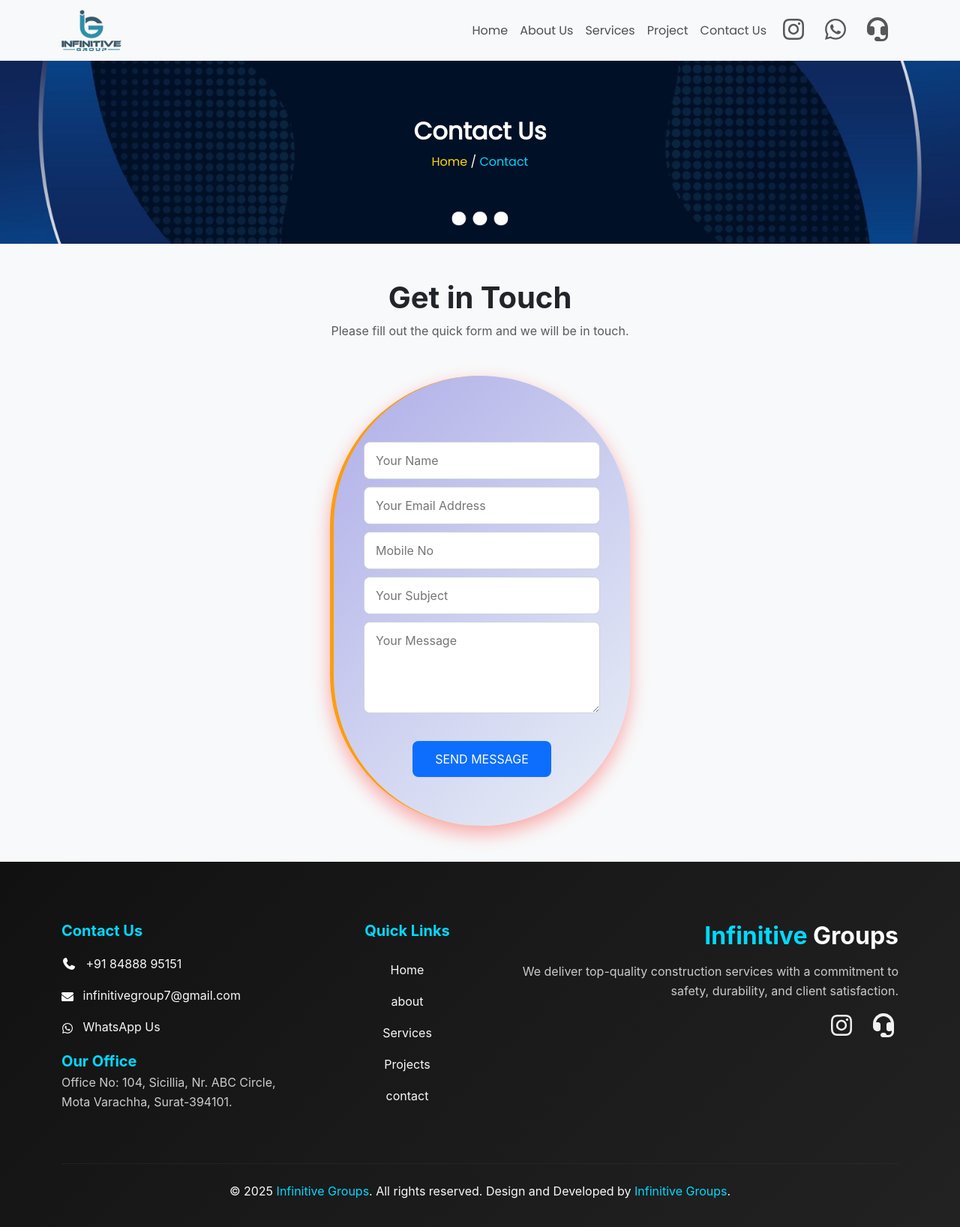
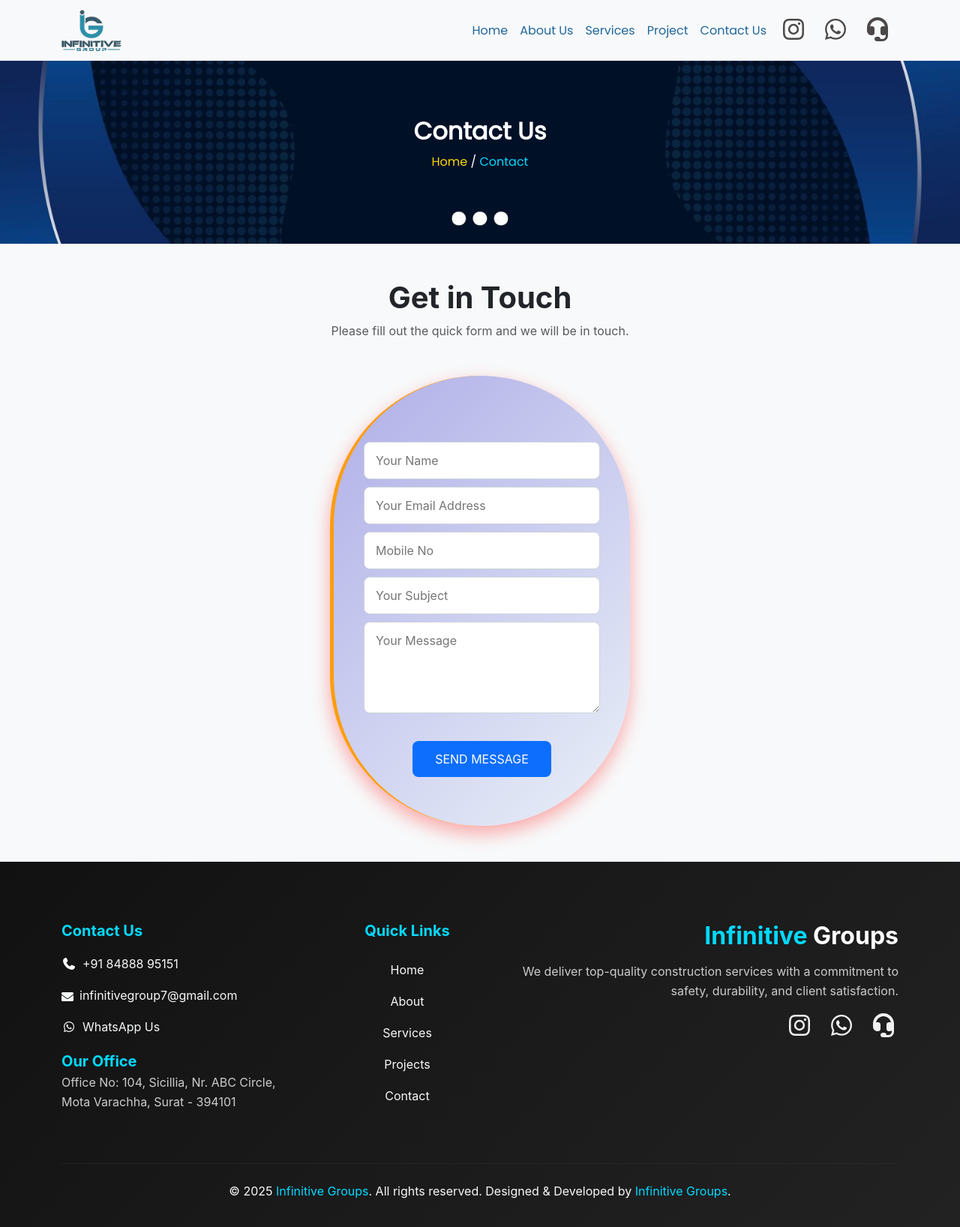
Before and after one commit to Dharmik-Sinojiya/infinitivegroups, a React (Create React App) app: page /contact in a window 1280 px wide. Shown: the top 1636 px of the page at 75% size. Built offline with nearby package versions, Linux system fonts and the light colour scheme.

Commit message:
23-12 chnage

```diff
--- a/src/comoncomponents/Footer.js
+++ b/src/comoncomponents/Footer.js
@@ -3,14 +3,15 @@ import "./footer.css";
 import { Link } from "react-router-dom";
 import { FontAwesomeIcon } from "@fortawesome/react-fontawesome";
 import { faPhone, faHeadset } from "@fortawesome/free-solid-svg-icons";
-import { faInstagram } from "@fortawesome/free-brands-svg-icons";
-import { FaEnvelope, FaWhatsapp } from "react-icons/fa";
+import { faInstagram, faWhatsapp } from "@fortawesome/free-brands-svg-icons";
+import { FaEnvelope } from "react-icons/fa";
 
 function Footer() {
   return (
     <footer data-aos="fade-up">
       <div className="container">
         <div className="row g-5 footer-main-content">
+
           {/* Contact Info - LEFT */}
           <div className="col-lg-4 col-md-6 text-center text-md-start order-lg-1 order-2">
             <h5 className="fw-bold">Contact Us</h5>
@@ -20,28 +21,33 @@ function Footer() {
                   href="tel:+918488895151"
                   className="footer-link text-light py-1 d-block"
                 >
-                  <FontAwesomeIcon icon={faPhone} className="me-2" /> +91 84888
-                  95151
+                  <FontAwesomeIcon icon={faPhone} className="me-2" />
+                  +91 84888 95151
                 </a>
               </li>
+
               <li className="mb-2">
                 <a
-                  href="mailto:iinfinitivegroup7@gmail.com"
+                  href="mailto:infinitivegroup7@gmail.com"
                   className="footer-link text-light py-1 d-block"
                 >
-                  <FaEnvelope className="me-2" /> infinitivegroup7@gmail.com
+                  <FaEnvelope className="me-2" />
+                  infinitivegroup7@gmail.com
                 </a>
               </li>
+
               <li className="mb-2">
                 <a
-                  href="https://wa.me/918488895151"
+                  href="https://wa.me/+918264856916"
                   target="_blank"
                   rel="noopener noreferrer"
                   className="footer-link text-light py-1 d-block"
                 >
-                  <FaWhatsapp className="me-2" /> WhatsApp Us
+                  <FontAwesomeIcon icon={faWhatsapp} className="me-2" />
+                  WhatsApp Us
                 </a>
               </li>
+
               <li className="mt-3">
                 <h5 className="fw-bold mb-1" style={{ color: "#00d9ff" }}>
                   Our Office
@@ -49,7 +55,7 @@ function Footer() {
                 <p className="mb-0">
                   Office No: 104, Sicillia, Nr. ABC Circle,
                 </p>
-                <p className="mb-0">Mota Varachha, Surat-394101.</p>
+                <p className="mb-0">Mota Varachha, Surat - 394101</p>
               </li>
             </ul>
           </div>
@@ -58,15 +64,11 @@ function Footer() {
           <div className="col-lg-2 col-md-6 d-flex flex-column align-items-center text-center order-lg-2 order-1">
             <h5 className="fw-bold">Quick Links</h5>
             <ul className="list-unstyled mt-3">
-              {["Home", "about", "Services", "Projects", "contact"].map(
+              {["Home", "About", "Services", "Projects", "Contact"].map(
                 (link, idx) => (
                   <li key={idx} className="mb-2">
                     <Link
-                      to={
-                        link === "Home"
-                          ? "/"
-                          : `/${link.toLowerCase().replace(" ", "")}`
-                      }
+                      to={link === "Home" ? "/" : `/${link.toLowerCase()}`}
                       className="footer-link text-light py-1 d-block"
                     >
                       {link}
@@ -84,6 +86,7 @@ function Footer() {
                 Infinitive <span style={{ color: "#fff" }}>Groups</span>
               </h2>
             </Link>
+
             <p className="mt-3">
               We deliver top-quality construction services with a commitment to
               safety, durability, and client satisfaction.
@@ -102,7 +105,16 @@ function Footer() {
                   className="footer-icon"
                 />
               </a>
-              <a href="tel:+91 v8488895151">
+
+              <a href="https://wa.me/+918264856916" aria-label="WhatsApp">
+                <FontAwesomeIcon
+                  icon={faWhatsapp}
+                  size="2x"
+                  className="footer-icon"
+                />
+              </a>
+
+              <a href="tel:+918488895151" aria-label="Customer Support">
                 <FontAwesomeIcon
                   icon={faHeadset}
                   size="2x"
@@ -118,8 +130,9 @@ function Footer() {
         {/* Bottom Section */}
         <div className="text-center text-light bottom-section">
           <p>
-            © 2025 <span style={{ color: "#00d9ff" }}>Infinitive Groups</span>.
-            All rights reserved. Design and Developed by{" "}
+            © 2025{" "}
+            <span style={{ color: "#00d9ff" }}>Infinitive Groups</span>. All
+            rights reserved. Designed & Developed by{" "}
             <span style={{ color: "#00d9ff" }}>Infinitive Groups</span>.
           </p>
         </div>
--- a/src/comoncomponents/Header.js
+++ b/src/comoncomponents/Header.js
@@ -94,7 +94,7 @@ function Header() {
             </Nav.Link>
 
             <Nav.Link
-              href="https://wa.me/8488895151"
+              href="https://wa.me/8264856916"
               target="_blank"
               rel="noopener noreferrer"
             >
--- a/src/index.css
+++ b/src/index.css
@@ -32,7 +32,7 @@ main {
 
 /* Default header link styling */
 .header-link {
-  color: #4d4e50; /* your default link color */
+  color: #1e669c; /* your default link color */
   transition: color 0.3s ease, text-decoration 0.3s ease;
 }
 
@@ -48,6 +48,15 @@ main {
   /* add other font styles here if needed */
 }
 
+.header-icon {
+  color: #4c4848; /* your default link color */
+}
+
+.header-icon:hover {
+  color: #1167e0 !important;  /* vibrant blue */
+  text-decoration: underline;
+  cursor: pointer;
+}
 
 body {
   margin: 0;
```
